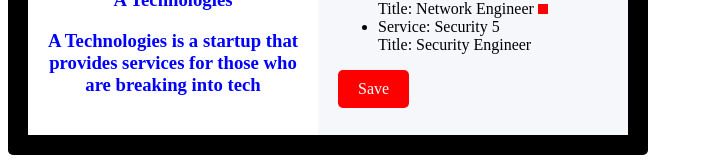
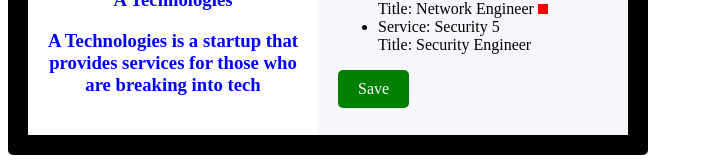
Before and after one commit to ImranHuhn/typescript-angular, an Angular app: page / in a window 1280 px wide. Shown: the part 341-501 px from the top of the page, without its empty margins (0-703 px from the left). Built offline with nearby package versions, Linux system fonts and the light colour scheme.

Commit message:
Style-Binding

```diff
--- a/src/app/image-box/image-box.component.html
+++ b/src/app/image-box/image-box.component.html
@@ -79,17 +79,24 @@
                     "></div>
                 </li>
             </ul>
-            <div class="button" (click)="showBox()" [ngStyle]="{
+            <!-- <div class="button" (click)="showBox()" [ngStyle]="{
                 'backgroundColor': testingBoxInComponent ? 'black' : 'red',
                 'margin': testingBoxInComponent ? '50px' : '0px'
-            }">Save</div>
+            }">Save</div> -->
             <!-- in the div line below, 'active' is the class which connects to the scss file &.active. 'testingBoxInComponent' is the condition which can be true or false. true will activate the active class -->
             <!-- as for the part that has class 'billy,' it will be added as a class in the html tag because the conditional statemtent of 3 < 4 is true -->
             <!-- to put it simply, anything after the colon is a conditional statement and anything before the colon is the class that will be added or removed depending if the condition is true or not -->
-            <div class="testing-box" [ngClass]="{
+            <!-- <div class="testing-box" [ngClass]="{
                 'active': testingBoxInComponent,
                 'billy': 3 < 4
-            }"></div>
+            }"></div> -->
+
+            <!-- 'testingBoxInComponent is the condition. if true, background color will be add into the scss file as black. if false, it will add the background color as green' -->
+            <div class="button" (click)="showBox()" [style.backgroundColor]="
+            testingBoxInComponent ? 'black' : 'green'
+            ">Save</div>
+            <!-- this is the same as ngClass where 'testingBoxInComponent' is the condition. if true the class active in 'class.active' will be add to the element. if false, it'll remove the class from the element-->
+            <div class="testing-box" [class.active]="testingBoxInComponent"></div>
         </div>
     </div>
 </div>
```
